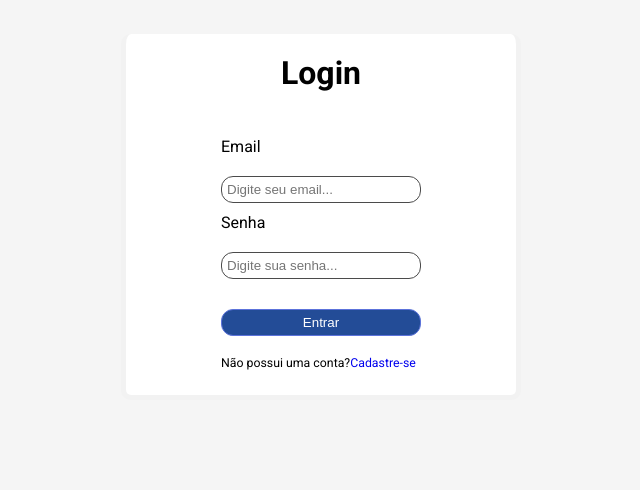
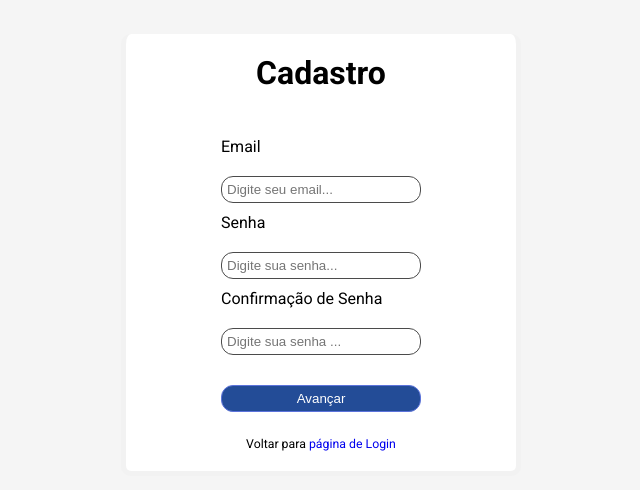
Before and after one commit to caiomariano1/cadastro-frontend, a React (Vite) app: page /register in a window 1280 px wide. Shown: the part 116-606 px from the top of the page, without its empty margins (319-959 px from the left). Built offline with nearby package versions, Linux system fonts and the light colour scheme.

Commit message:
feat: Criação da tela de cadastro e criando a navegação entre páginas com React Router.

```diff
--- a/src/App.jsx
+++ b/src/App.jsx
@@ -1,80 +1,15 @@
-import "./App.css";
-import { Formik, Form, Field, ErrorMessage } from "formik";
-import * as yup from "yup";
+import { BrowserRouter, Routes, Route, Link } from "react-router-dom";
+import Register from "./pages/Register";
+import Login from "./pages/Login";
 
 function App() {
-  const handleClickLogin = (values) => {
-    validationLogin.isValid(values).then((valid) => {
-      if (valid) {
-        window.location.href = "https://localhost:7086/swagger/index.html";
-      }
-    });
-  };
-  const validationLogin = yup.object().shape({
-    email: yup
-      .string()
-      .email("Não é um email")
-      .required("É necessário preencher este campo"),
-    password: yup
-      .string()
-      .min(8, "A senha deve ter pelo menos 8 caracteres")
-      .required("É necessário preencher este campo"),
-  });
-
-  const initialValues = {
-    email: "",
-    password: "",
-  };
-
   return (
-    <div className="conteiner">
-      <h1>Login</h1>
-      <Formik
-        initialValues={initialValues}
-        onSubmit={handleClickLogin}
-        validationSchema={validationLogin}
-      >
-        <Form className="login-form">
-          <div className="login-form-group">
-            <label htmlFor="email">Email</label>
-            <Field
-              name="email"
-              className="form-field"
-              placeholder="Digite seu email..."
-            />
-            <ErrorMessage
-              component="span"
-              name="email"
-              className="form-error"
-            />
-          </div>
-
-          <div className="login-form-group">
-            <label htmlFor="password">Senha</label>
-            <Field
-              name="password"
-              className="form-field"
-              placeholder="Digite sua senha..."
-            />
-            <ErrorMessage
-              component="span"
-              name="password"
-              className="form-error"
-            />
-          </div>
-
-          <button className="button" type="submit">
-            {/* <a href="https://localhost:7086/swagger/index.html">Entrar</a> */}
-            Entrar
-          </button>
-
-          <p>
-            Não possui uma conta?
-            <a href="#">Cadastre-se</a>
-          </p>
-        </Form>
-      </Formik>
-    </div>
+    <BrowserRouter>
+      <Routes>
+        <Route path="/" element={<Login />} />
+        <Route path="/register" element={<Register />} />
+      </Routes>
+    </BrowserRouter>
   );
 }
 
--- /dev/null
+++ b/src/pages/Login.css
@@ -0,0 +1,78 @@
+* {
+    margin: 0;
+    padding: 0;
+    box-sizing: border-box;
+    text-decoration: none;
+}
+
+html, body {
+    font-family: "Roboto", sans-serif;
+    background-color: #f5f5f5;
+
+}
+
+.conteiner {
+    background-color: #fff;
+    width: 400px;
+    height: max-content;
+    margin: auto;
+    margin-top: 150px;
+    padding: 20px 15px;
+    border-right: 5px solid rgba(230, 230, 230, 0.504);
+    border-bottom: 5px solid rgba(230, 230, 230, 0.504);
+    border-left: 5px solid rgba(230, 230, 230, 0.504);
+    border-radius: 10px;
+
+    display: flex;
+    align-items: center;
+    justify-content: center;
+    flex-direction: column;
+}
+
+h1 {
+    margin: 0px;
+    margin-bottom: 40px;
+}
+
+.login-form {
+    padding: 5px;
+}
+
+.form-field {
+
+    display: block;
+    padding: 5px;
+    width: 200px;
+    margin-top: 20px;
+    margin-bottom: 10px;
+    border: 1px solid #4B4B4B;
+    border-radius: 12px;
+}
+
+.form-error {
+    display: block;
+    color: red;
+    font-size: 0.77em;
+    font-weight: 600;
+    margin-bottom: 10px;
+}
+
+button {
+
+    margin-top: 20px;
+    margin-bottom: 20px;
+    padding: 5px 10px;
+    width: 200px;
+    border: 1px solid #5C73DB;
+    border-radius: 12px;
+    background-color: #234c97;
+    color: #fff;
+}
+
+button > a {
+    color: #fff;
+}
+
+p {
+    font-size: 0.77em;
+}
--- /dev/null
+++ b/src/pages/Login.jsx
@@ -0,0 +1,83 @@
+import "./Login.css";
+import { Formik, Form, Field, ErrorMessage } from "formik";
+import { Link } from "react-router-dom";
+import * as yup from "yup";
+
+const Login = () => {
+  const handleClickLogin = (values) => {
+    console.log(values);
+    validationLogin.isValid(values).then((valid) => {
+      if (valid) {
+        window.location.href = "https://localhost:7086/swagger/index.html";
+      }
+    });
+  };
+  const validationLogin = yup.object().shape({
+    email: yup
+      .string()
+      .email("Não é um email")
+      .required("É necessário preencher este campo"),
+    password: yup
+      .string()
+      .min(8, "A senha deve ter pelo menos 8 caracteres")
+      .required("É necessário preencher este campo"),
+  });
+
+  const initialValues = {
+    email: "",
+    password: "",
+  };
+
+  return (
+    <div className="conteiner">
+      <h1>Login</h1>
+      <Formik
+        initialValues={initialValues}
+        onSubmit={handleClickLogin}
+        validationSchema={validationLogin}
+      >
+        <Form className="login-form">
+          <div className="login-form-group">
+            <label htmlFor="email">Email</label>
+            <Field
+              name="email"
+              className="form-field"
+              placeholder="Digite seu email..."
+            />
+            <ErrorMessage
+              component="span"
+              name="email"
+              className="form-error"
+            />
+          </div>
+
+          <div className="login-form-group">
+            <label htmlFor="password">Senha</label>
+            <Field
+              name="password"
+              className="form-field"
+              placeholder="Digite sua senha..."
+            />
+            <ErrorMessage
+              component="span"
+              name="password"
+              className="form-error"
+            />
+          </div>
+
+          <button className="button" type="submit">
+            {/* <a href="https://localhost:7086/swagger/index.html">Entrar</a> */}
+            Entrar
+          </button>
+        </Form>
+      </Formik>
+      <p>
+        Não possui uma conta?
+        {/* <a href="#">Cadastre-se</a> */}
+        <Link to="/register"> Cadastre-se</Link>
+      </p>
+    </div>
+  );
+};
+
+export default Login;
--- /dev/null
+++ b/src/pages/Register.css
@@ -0,0 +1,78 @@
+* {
+    margin: 0;
+    padding: 0;
+    box-sizing: border-box;
+    text-decoration: none;
+}
+
+html, body {
+    font-family: "Roboto", sans-serif;
+    background-color: #f5f5f5;
+
+}
+
+.conteiner {
+    background-color: #fff;
+    width: 400px;
+    height: max-content;
+    margin: auto;
+    margin-top: 150px;
+    padding: 20px 15px;
+    border-right: 5px solid rgba(230, 230, 230, 0.504);
+    border-bottom: 5px solid rgba(230, 230, 230, 0.504);
+    border-left: 5px solid rgba(230, 230, 230, 0.504);
+    border-radius: 10px;
+
+    display: flex;
+    align-items: center;
+    justify-content: center;
+    flex-direction: column;
+}
+
+h1 {
+    margin: 0px;
+    margin-bottom: 40px;
+}
+
+.login-form {
+    padding: 5px;
+}
+
+.form-field {
+
+    display: block;
+    padding: 5px;
+    width: 200px;
+    margin-top: 20px;
+    margin-bottom: 10px;
+    border: 1px solid #4B4B4B;
+    border-radius: 12px;
+}
+
+.form-error {
+    display: block;
+    color: red;
+    font-size: 0.77em;
+    font-weight: 600;
+    margin-bottom: 10px;
+}
+
+button {
+
+    margin-top: 20px;
+    margin-bottom: 20px;
+    padding: 5px 10px;
+    width: 200px;
+    border: 1px solid #5C73DB;
+    border-radius: 12px;
+    background-color: #234c97;
+    color: #fff;
+}
+
+button > a {
+    color: #fff;
+}
+
+p {
+    font-size: 0.77em;
+}
--- /dev/null
+++ b/src/pages/Register.jsx
@@ -0,0 +1,97 @@
+import "./Register.css";
+import { Formik, Form, Field, ErrorMessage } from "formik";
+import { Link } from "react-router-dom";
+import * as yup from "yup";
+
+const Register = () => {
+  const handleClickRegister = (values) => {
+    console.log(values);
+    validationRegister.isValid(values).then((valid) => {
+      if (valid) {
+        <Link to="/"> página de Login</Link>;
+      }
+    });
+  };
+  const validationRegister = yup.object().shape({
+    email: yup
+      .string()
+      .email("Não é um email")
+      .required("É necessário preencher este campo"),
+    password: yup
+      .string()
+      .min(8, "A senha deve ter pelo menos 8 caracteres")
+      .required("É necessário preencher este campo"),
+  });
+
+  const initialValues = {
+    email: "",
+    password: "",
+    confirmPassword: "",
+  };
+
+  return (
+    <div className="conteiner">
+      <h1>Cadastro</h1>
+      <Formik
+        initialValues={initialValues}
+        onSubmit={handleClickRegister}
+        validationSchema={validationRegister}
+      >
+        <Form className="login-form">
+          <div className="login-form-group">
+            <label htmlFor="email">Email</label>
+            <Field
+              name="email"
+              className="form-field"
+              placeholder="Digite seu email..."
+            />
+            <ErrorMessage
+              component="span"
+              name="email"
+              className="form-error"
+            />
+          </div>
+
+          <div className="login-form-group">
+            <label htmlFor="password">Senha</label>
+            <Field
+              name="password"
+              className="form-field"
+              placeholder="Digite sua senha..."
+            />
+            <ErrorMessage
+              component="span"
+              name="password"
+              className="form-error"
+            />
+          </div>
+
+          <div className="login-form-group">
+            <label htmlFor="password">Confirmação de Senha</label>
+            <Field
+              name="confirmPassword"
+              className="form-field"
+              placeholder="Digite sua senha ..."
+            />
+            <ErrorMessage
+              component="span"
+              name="confirmPassword"
+              className="form-error"
+            />
+          </div>
+
+          <button className="button" type="submit">
+            Avançar
+          </button>
+        </Form>
+      </Formik>
+      <p>
+        Voltar para
+        {/* <a href="#">Cadastre-se</a> */}
+        <Link to="/"> página de Login</Link>
+      </p>
+    </div>
+  );
+};
+
+export default Register;
```
